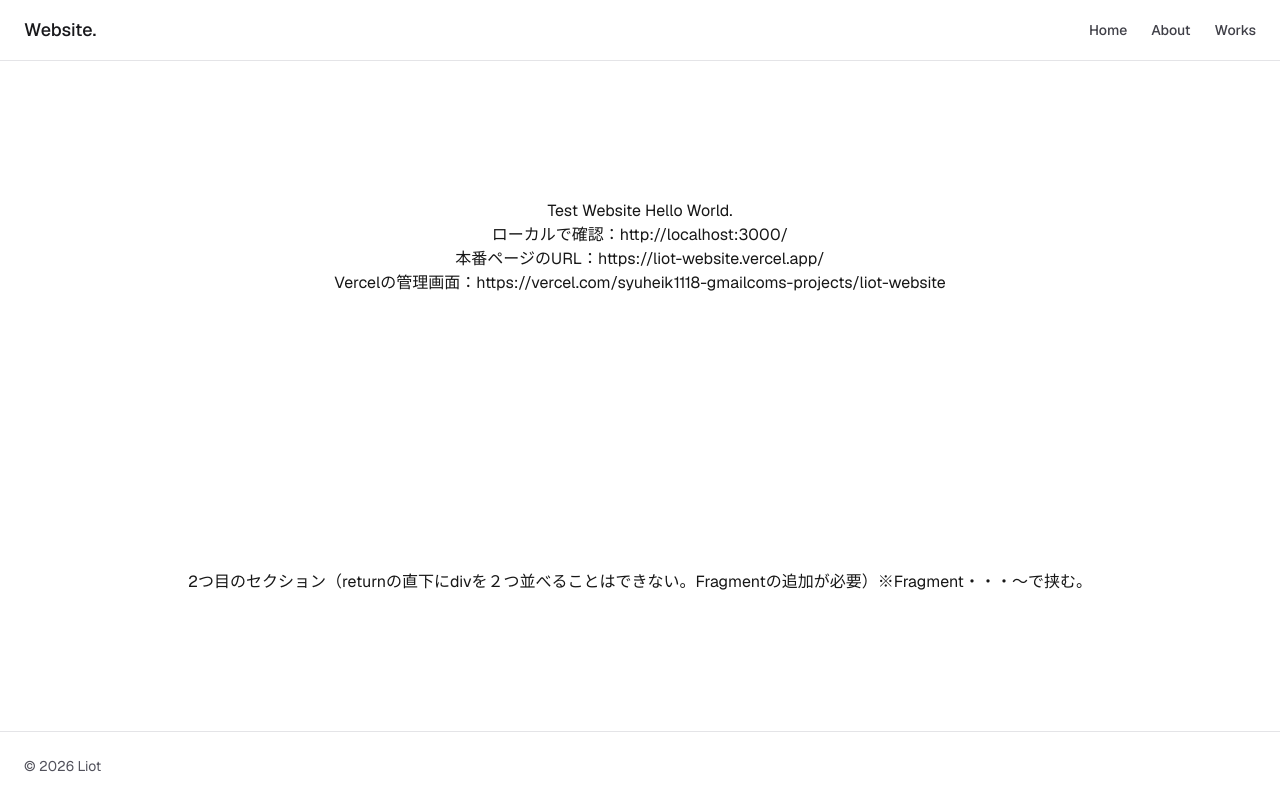
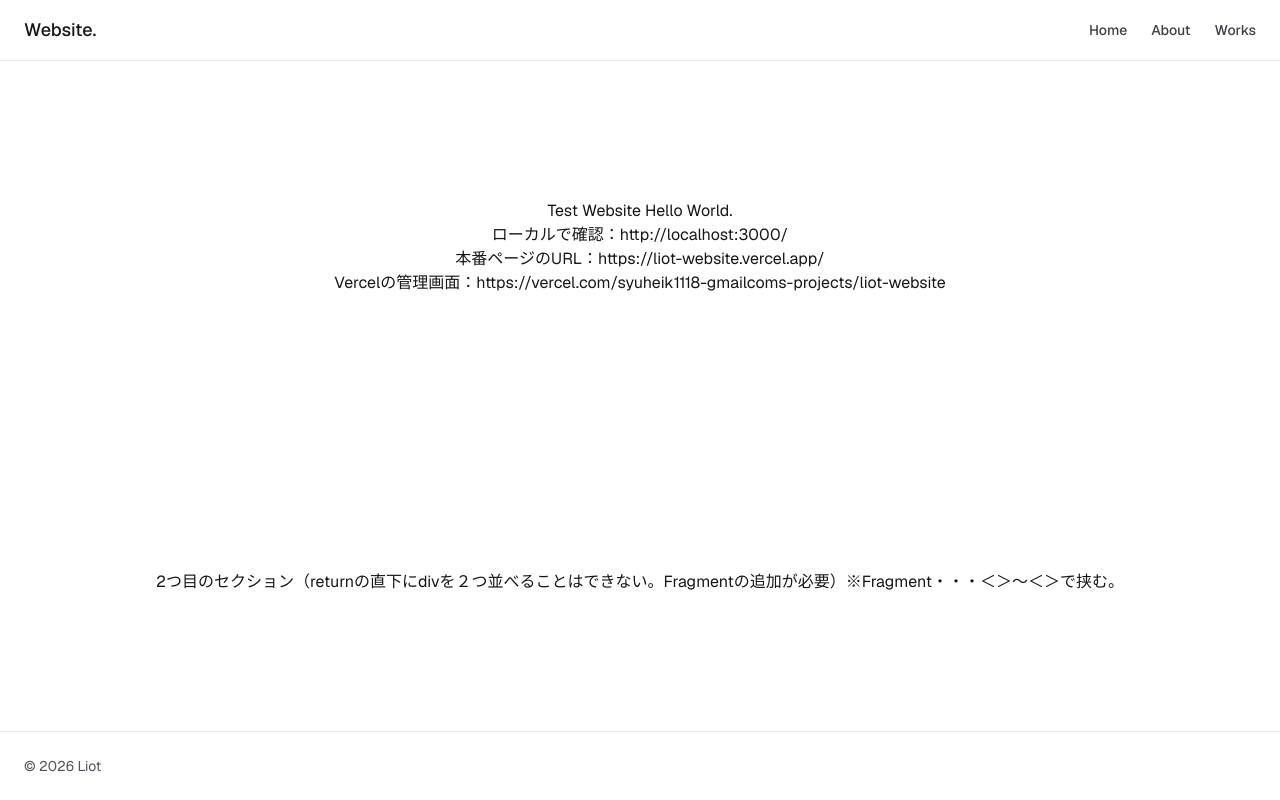
Before and after one commit to kams3261/liot-website, a Next.js app: page / in a window 1280 px wide. Built offline with nearby package versions, Linux system fonts and the light colour scheme.

Commit message:
テキスト修正

```diff
--- a/src/app/page.tsx
+++ b/src/app/page.tsx
@@ -19,7 +19,7 @@ export default async function Home() {
 
       <div className="mx-auto flex w-full max-w-7xl flex-1 items-center justify-center py-10 text-center sm:py-16">
         <p>2つ目のセクション（returnの直下にdivを２つ並べることはできない。Fragmentの追加が必要）</p>
-        <p>※Fragment・・・<>〜</>で挟む。</p>
+        <p>※Fragment・・・＜＞〜＜＞で挟む。</p>
       </div>
     </>
   );
```
